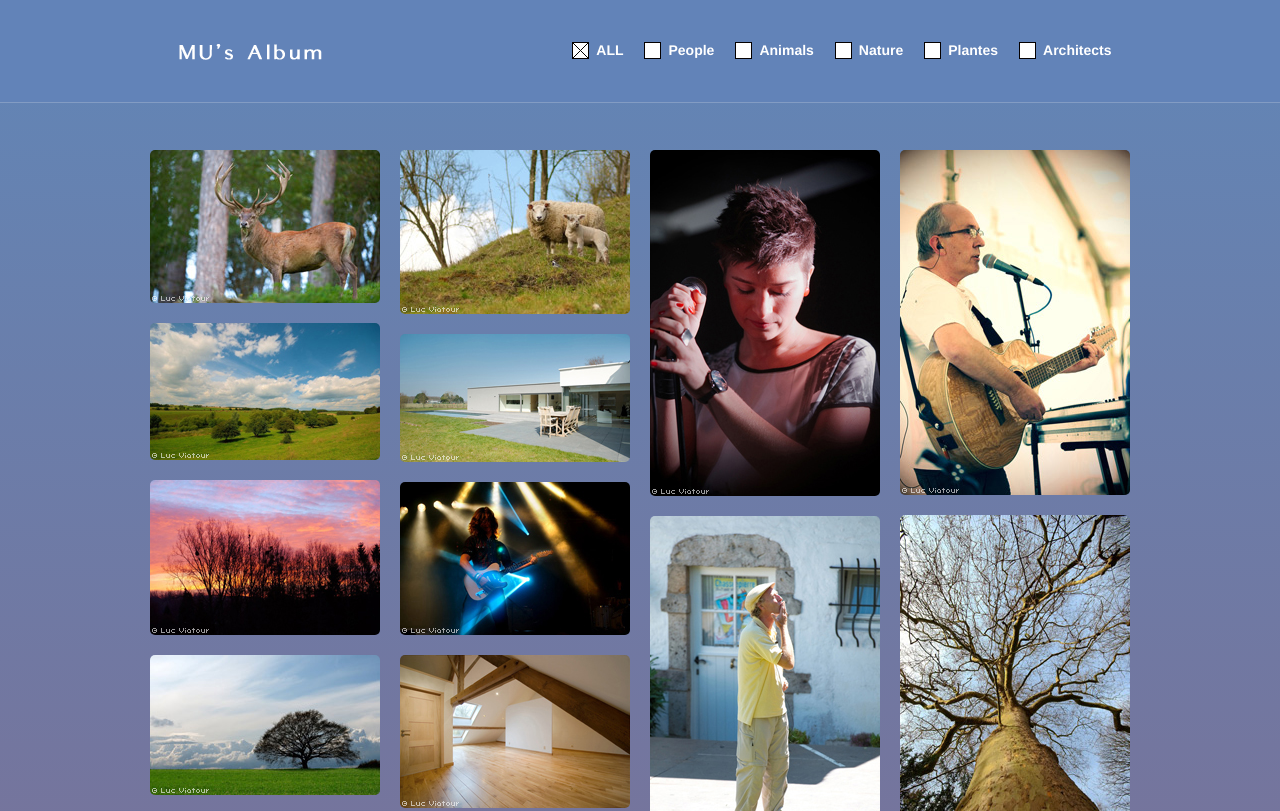
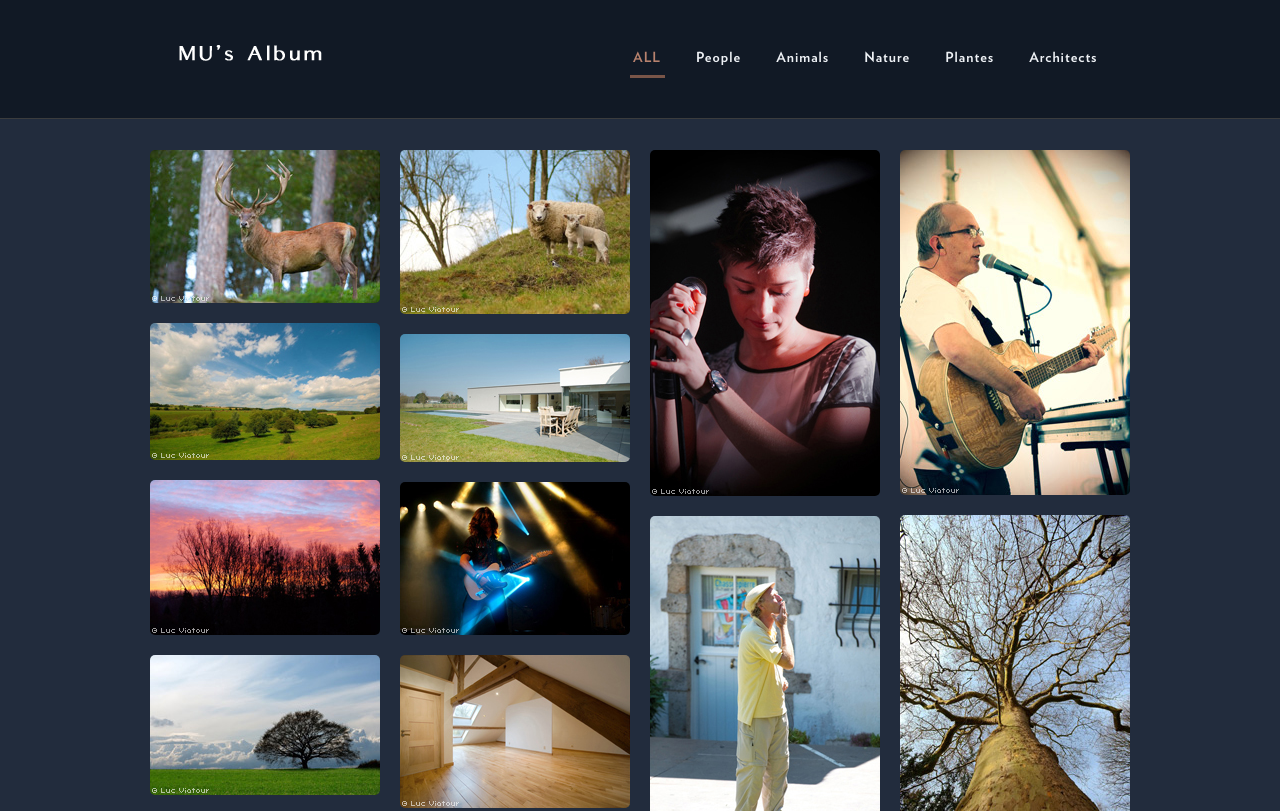
Before and after one commit to zramj/myphotoweb, a plain HTML site: page index.html in a window 1280 px wide. Shown: the top 811 px of the page. Drawn offline with Linux system fonts and the light colour scheme.

Commit message:
adjust the style
adjust the style

```diff
--- a/css/main.css
+++ b/css/main.css
@@ -1,11 +1,30 @@
 @charset "UTF-8";
 
+@font-face {
+    font-family: 'Verlag';
+    src:  url(../fonts/Verlag-Book.otf) format("opentype");
+    font-weight: normal;
+}
+@font-face {
+    font-family: 'Verlag';
+    src:  url(../fonts/Verlag-Black.otf) format("opentype");
+    font-weight: bolder;
+}
+@font-face {
+    font-family: Verlag;
+    src:  url(../fonts/Verlag-Bold.otf) format("opentype");
+    font-weight: bold;
+}
+
+
 /* Base */
-html { font-family: "Helvetica Neue", "Arial", "Hiragino Kaku Gothic ProN", "Meiryo", sans-serif; font-size: 14px; line-height: 1.5; }
+html {
+    /* font-family: "Helvetica Neue", "Arial", "Hiragino Kaku Gothic ProN", "Meiryo", sans-serif;  */
+    font-family: 'Verlag', "sans-serif", "微軟正黑體", "蘋果儷中黑", "小塚ゴシック Pro", "ヒラギノ角ゴ", "Noto Sans", "新細明體";
+    font-size: 14px;
+    line-height: 1.5; }
 body {
-    background: -webkit-linear-gradient(180deg, rgb(97, 134, 183), rgb(130, 105, 139));
-    background: linear-gradient(180deg, rgb(97, 134, 183), rgb(130, 105, 139));
-    background-size: cover;
+    background-color: #222c3d;
     color: rgb(0, 0, 0);
 }
 h1 { font-size: 100%; margin: 0; }
@@ -13,8 +32,8 @@ img { vertical-align: middle; }
 
 /* Page header */
 .page-header {
-    background-color: #6283b8;
-    border-bottom: 1px solid #839cc3;
+    background-color: #111925;
+    border-bottom: 1px solid #3b3c3d;
     padding: 32px 0;
     position: fixed;
     width: 100%;
@@ -39,7 +58,6 @@ img { vertical-align: middle; }
     margin: auto;
     padding: 130px 10px;
     width: 980px;
-    min-height: 1000px;
 }
 
 
@@ -69,7 +87,6 @@ img { vertical-align: middle; }
     filter: blur(5px);
 }
 .gallery-item .caption {
-    /* background-color: rgb(231, 31, 25); */
     background-color: rgb(101 131 179 / 60%);
     color: rgb(255, 255, 255);
     padding: 10px;
@@ -90,12 +107,11 @@ img { vertical-align: middle; }
     display: inline-block;
     height: 100%;
     vertical-align: middle;
-    /* filter: blur(20px); */
 }
 .gallery-item .caption > .inner {
     display: inline-block;
     vertical-align: middle;
-    text-shadow: 2px 2px 2px #676767;
+    text-shadow: 2px 2px 5px #676767;
 }
 .gallery-item .title {
     display: block;
@@ -114,31 +130,26 @@ img { vertical-align: middle; }
     display: flex;
     margin-left: auto;
 }
+.filter-form input[type="radio"] {
+    display: none;
+}
 .filter-form label {
-    color: #fff;
+    color: #eef1f5;
     cursor: pointer;
     display: inline-block;
-    font-weight: bold;
-    margin-left: 1em;
-    padding: 0 0.25em;
+    font-weight: bolder;
+    margin: 0 1em;
+    padding: 0.5em 0.25em;
+    letter-spacing: 1px;
     -webkit-user-select: none;
        -moz-user-select: none;
         -ms-user-select: none;
+    transition: all .3s;
 }
-.filter-form label.ui-state-focus {
-    outline: 1px dotted;
-}
-.filter-form label .ui-icon {
-    background: url(../img/sprites.png) no-repeat 0 0;
-    display: inline-block;
-    height: 17px;
-    margin-right: 0.5em;
-    margin-top: 2px;
-    width: 17px;
-    vertical-align: top;
-}
-.filter-form label.ui-state-active .ui-icon {
-    background-position: -20px 0;
+.filter-form label:hover,
+.filter-form input[type="radio"]:checked + label {
+    color: #b8826e;
+    border-bottom: 3px solid #795548;
 }
 
 .load-more {
@@ -150,10 +161,12 @@ img { vertical-align: middle; }
     margin-top: 10px;
     border-radius: 5px;
     transition: all .2s;
+    margin-top: 3em;
 }
 .load-more:hover {
     color: #fff;
-    background-color: #8e799f8f;
+    background-color: #283141;
+    border-color: #4f5a6f;
 }
 
 /* jQuery UI helper */
--- a/js/main.js
+++ b/js/main.js
@@ -17,11 +17,11 @@ $(function(){
         });
 
         // jQuery UI Button
-        $('.filter-form input[type="radio"]').button({
-            icons: {
-                primary: 'icon-radio'
-            }
-        });
+        // $('.filter-form input[type="radio"]').button({
+        //     icons: {
+        //         primary: 'icon-radio'
+        //     }
+        // });
 
 
         // 取得Json 並執行 initGallery 函式
```
Also changed, not shown: css/normalize.css, fonts/Verlag-Black.otf (added), fonts/Verlag-Bold.otf (added), fonts/Verlag-Book.otf (added), fonts/Verlag-Light.otf (added), 2 other files.
